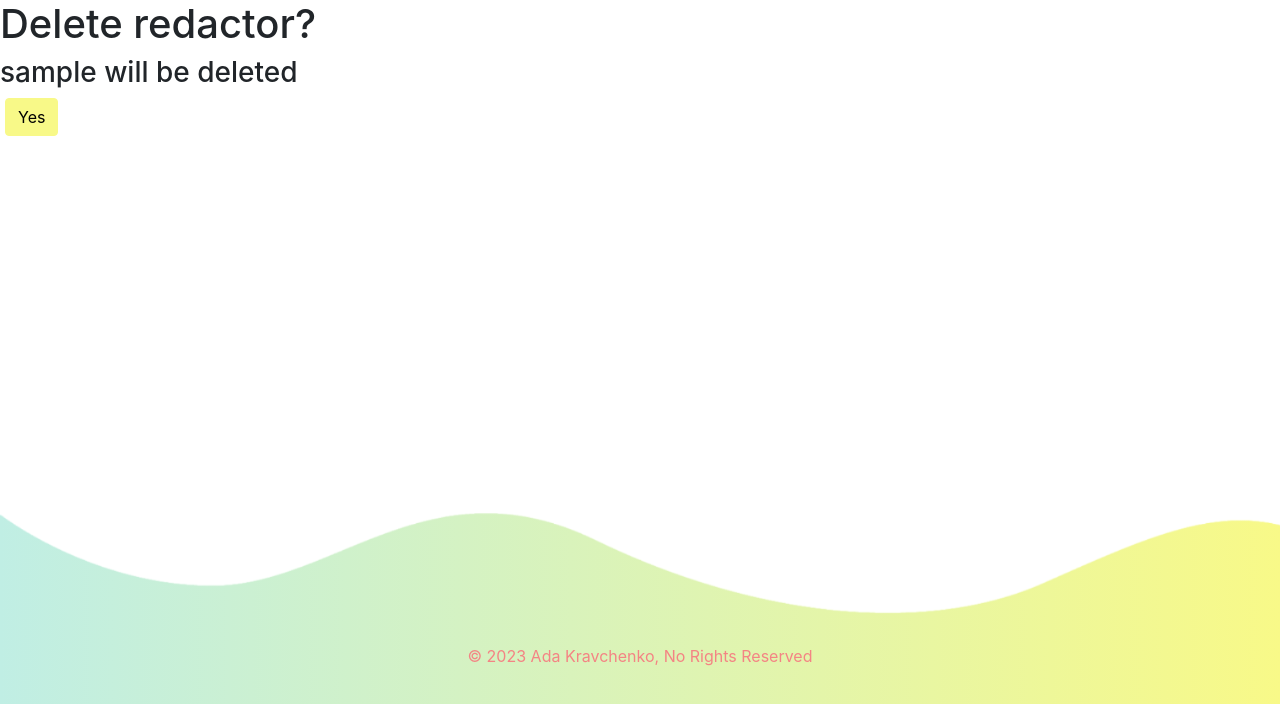
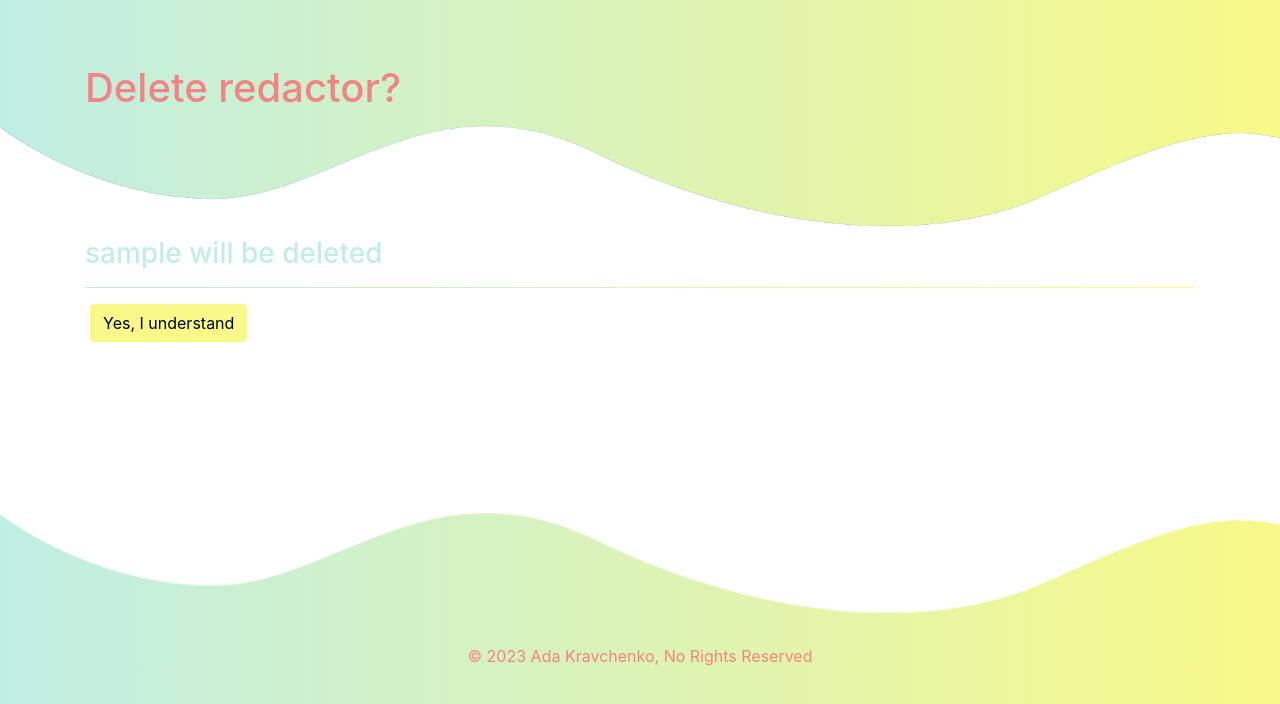
Before and after one commit to ada-krav/good-news, a Django app: page /redactors/1/delete in a window 1280 px wide. Shown: the part 96-800 px from the top of the page. Run offline with Django 4.2, Linux system fonts and the light colour scheme; the visitor is signed in with stand-in values (Sample User, id 1); data comes from the database, SQL or seed files in the repository; some libraries are stand-ins or nearby versions.

Commit message:
add styles to redactor delete

```diff
--- a/static/css/styles.css
+++ b/static/css/styles.css
@@ -127,7 +127,7 @@
 .a-delete{
     color: var(--third);
 }
-.redactor-detail hr{
+hr{
     height: 8px;
     background-image: linear-gradient(to right, var(--first), var(--second));
 
@@ -143,6 +143,10 @@
 }
 .redactor-detail h4{
     color: var(--fourth);
+}
+
+h3.delete-conf{
+    color: var(--first);
 }
 /* --------- LIST-VIEW ---------*/
 /* --------- FOOTER ---------*/
--- a/templates/agency/redactor_confirm_delete.html
+++ b/templates/agency/redactor_confirm_delete.html
@@ -1,11 +1,31 @@
 {% extends "base.html" %}
 
 {% block content %}
-  <h1>Delete redactor?</h1>
-  <h3>{{ redactor.username }} will be deleted</h3>
-  <form action="" method="post">
-    {% csrf_token %}
-
-    <input type="submit" value="Yes" class="btn btn-danger">
-  </form>
+<section class="banner">
+    <div class="container">
+      <div class="row">
+        <div class="col-md-6">
+          <h1>Delete redactor?</h1>
+        </div>
+      </div>
+    </div>
+    {% load static %}
+    <img src="{% static 'images/wave_up.png' %}" alt="" class="bottom-img">
+  </section>
+  <section class="redactor-form">
+    <div class="container">
+      <div class="row">
+        <div class="col-md-12">
+          <div>
+            <h3 class="delete-conf">{{ redactor.username }} will be deleted</h3>
+            <hr>
+            <form action="" method="post">
+            {% csrf_token %}
+              <input type="submit" value="Yes, I understand" class="btn btn-danger">
+            </form>
+          </div>
+        </div>
+      </div>
+    </div>
+  </section>
 {% endblock %}
```
